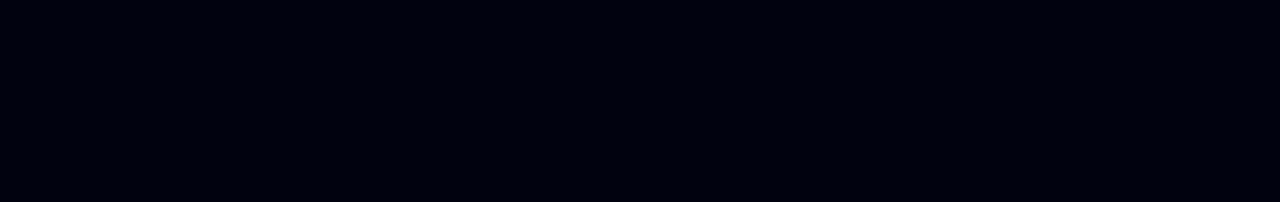
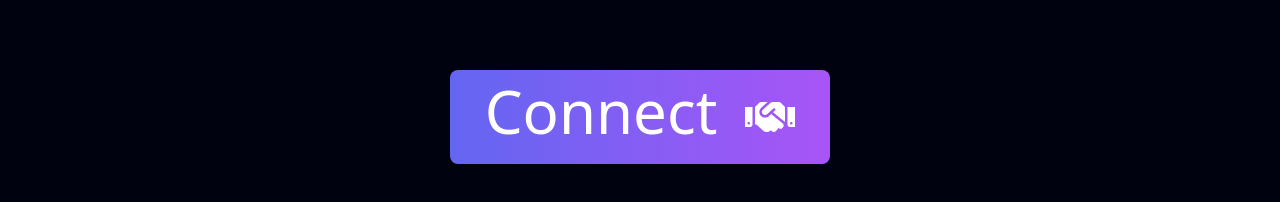
Before and after one commit to shaziwnl/portfolio, a Next.js app: page / in a window 1280 px wide. Shown: the part 3010-3212 px from the top of the page. Before the commit the page ends 2941 px from the top, so only its background shows below. Built offline with nearby package versions, Linux system fonts and the light colour scheme.

Commit message:
added connect button

```diff
--- a/src/app/page.tsx
+++ b/src/app/page.tsx
@@ -12,6 +12,7 @@
 import Projects from "@/components/Projects";
 import Education from "@/components/Education";
 import BorderButtonResume from "@/components/BorderButtonResume";
+import ContactMe from "@/components/ContactMe";
 
 
 
@@ -65,7 +66,10 @@
             <Evaluations />
             <Education />
             <Projects />
+            <ContactMe />
           </div>
+
+
 
       </DotBackground>
 
--- /dev/null
+++ b/src/components/BorderButtonContact.tsx
@@ -0,0 +1,22 @@
+import React from 'react'
+
+function BorderButtonContact({icon}: { icon?: React.ReactNode }) {
+
+  return (
+
+        <button className="p-[3px] relative transition duration-300 hover:scale-105">
+            <div className="absolute inset-0 bg-gradient-to-r from-indigo-500 to-purple-500 rounded-lg" />
+                <div className="px-8 py-2  bg-black rounded-[6px]  relative group transition duration-200 text-white bg-transparent">
+                    <div className="gap-2 md:gap-7 flex items-center">
+                        <p className="font-medium text-white text-sm md:text-6xl md:mb-3">
+                            Connect
+                        </p>
+                        {icon}
+                    </div>
+                </div>
+        </button>
+
+  )
+}
+
+export default BorderButtonContact
--- /dev/null
+++ b/src/components/ContactMe.tsx
@@ -0,0 +1,43 @@
+"use client";
+
+import React, { useEffect, useState } from 'react'
+import { FaHandshake, FaLocationArrow } from 'react-icons/fa'
+import Link from 'next/link'
+import BorderButtonContact from './BorderButtonContact'
+import { FaMessage } from 'react-icons/fa6';
+import { MdOutlineConnectWithoutContact, MdOutlineMessage } from 'react-icons/md';
+
+function ContactMe() {
+
+    const [multiplier, setMultiplier] = useState(1); // Default value for large screens
+
+    useEffect(() => {
+        const handleResize = () => {
+            const screenWidth = window.innerWidth;
+            if (screenWidth < 640) {
+            setMultiplier(0.4); // Smaller size for smaller screens
+            } else if (screenWidth < 768) {
+            setMultiplier(0.4); // Larger gradient width for larger screens
+            } else {
+            setMultiplier(1);
+            }
+        };
+
+        // Initial check
+        handleResize();
+
+        // Event listener for window resize
+        window.addEventListener('resize', handleResize);
+
+        // Cleanup listener on component unmount
+        return () => window.removeEventListener('resize', handleResize);
+    }, []);
+
+  return (
+        <Link className="mt-10 pb-12 md:pb-32" href="/contact">
+            <BorderButtonContact icon={<FaHandshake color='white' size={50 * multiplier}/>} />
+        </Link>
+  )
+}
+
+export default ContactMe
--- a/src/components/Projects.tsx
+++ b/src/components/Projects.tsx
@@ -119,12 +119,6 @@
 
             </div>
 
-            {/* <div className='flex flex-col gap-5 pb-20'>
-              <FutureProject img='/awscp.png' left description='I plan to complete the AWS CLF-C02 certification in early January'/>
-              <FutureProject img='/threejs-trophy-nobg.png' right description="I have joined the Three.js Journey to deepen my understanding of 3D web design"/>
-              <FutureProject img='/mongodbad.png' left description='Being a huge fan of MongoDB, I hope to complete their developer associate certificate this winter'/>
-            </div> */}
-
         </div>
     </>
   )
```
